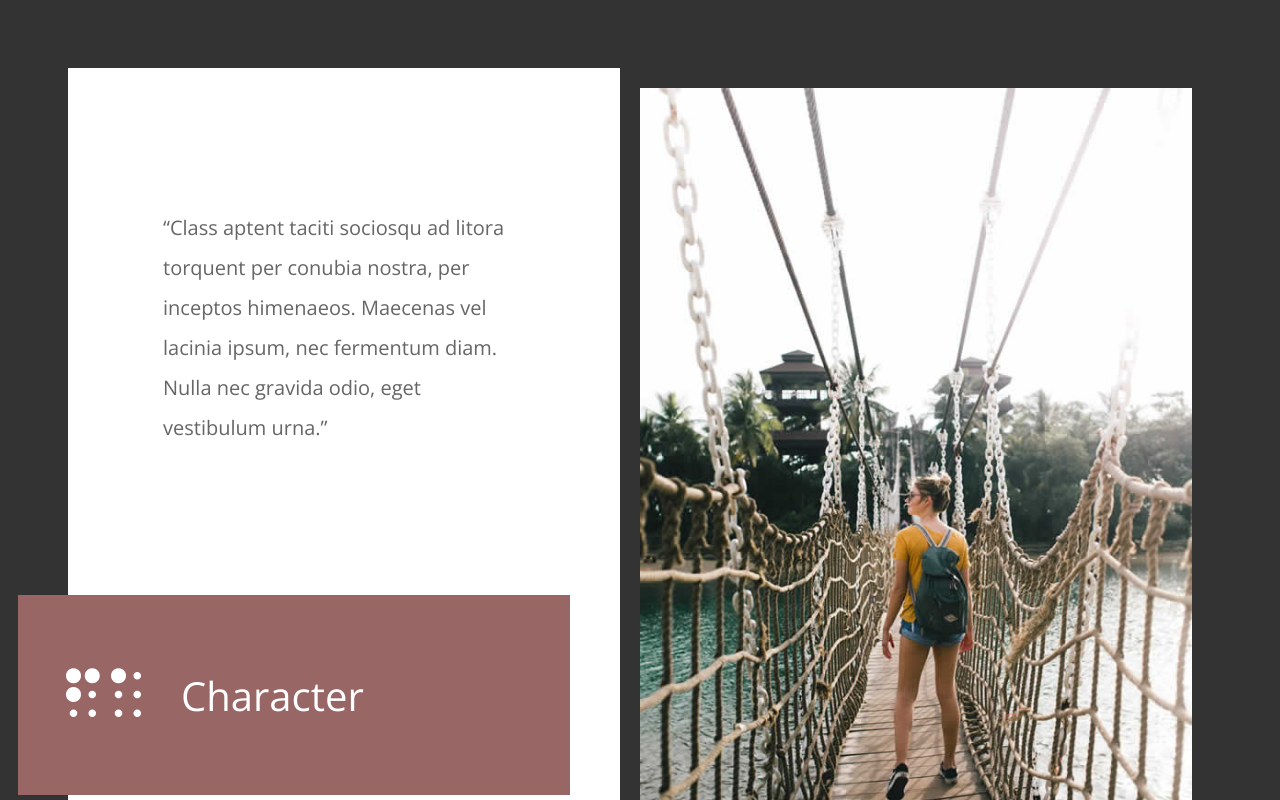
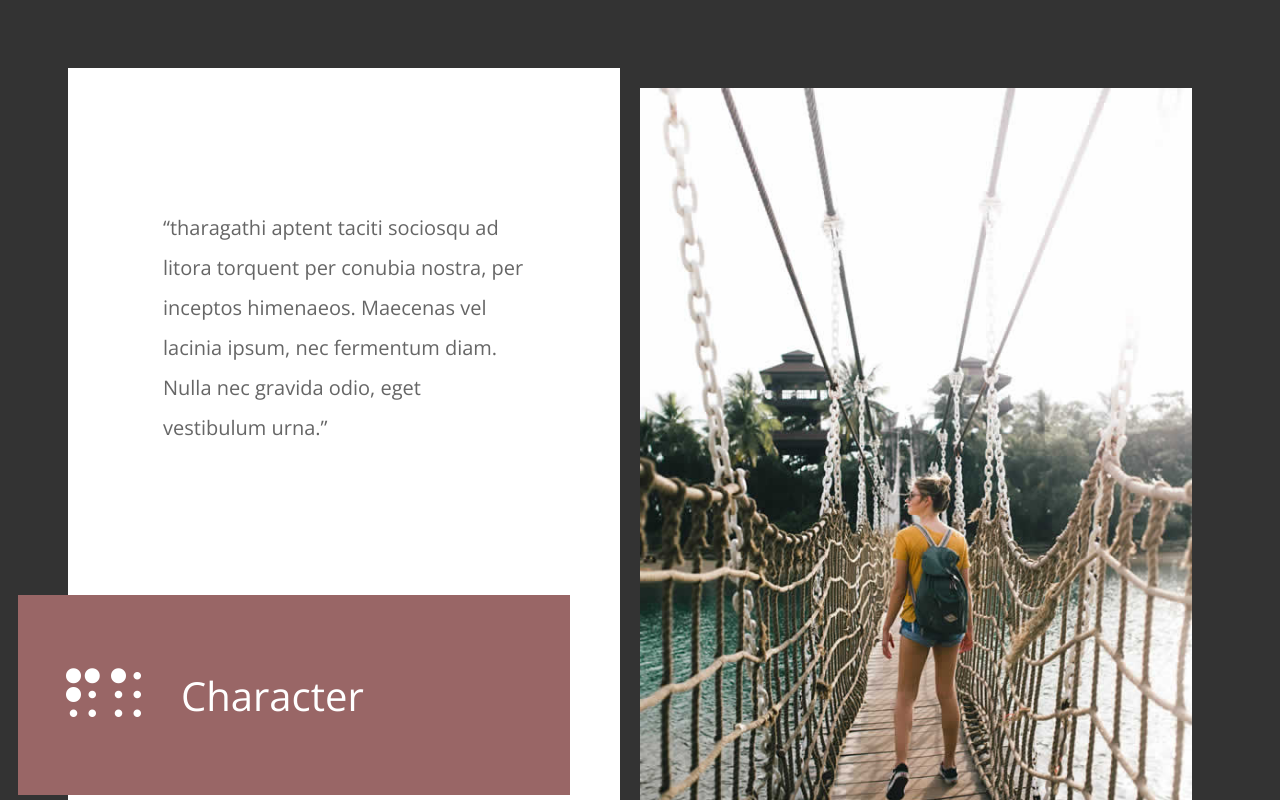
Before and after one commit to Thippesh998/my-first, a plain HTML site: page index.html in a window 1280 px wide. Shown: the top 800 px of the page. Drawn offline with nearby package versions, Linux system fonts and the light colour scheme.

Commit message:
text changed

```diff
--- a/index.html
+++ b/index.html
@@ -20,7 +20,7 @@ http://www.tooplate.com/view/2110-character
 <body class="tm-bg-dark">
     <main class="tm-container masonry">
         <div class="item tm-bg-white tm-block tm-block-left" data-desktop-seq-no="1" data-mobile-seq-no="1">
-            <p class="tm-hero-text">&ldquo;Class aptent taciti sociosqu ad litora torquent per conubia nostra, per inceptos
+            <p class="tm-hero-text">&ldquo;tharagathi aptent taciti sociosqu ad litora torquent per conubia nostra, per inceptos
                 himenaeos. Maecenas vel lacinia ipsum, nec fermentum diam. Nulla nec gravida odio, eget vestibulum urna.&rdquo;</p>
             <header class="tm-block-brand">
                 <div class="tm-bg-primary-dark tm-text-white tm-block-brand-inner">
```
